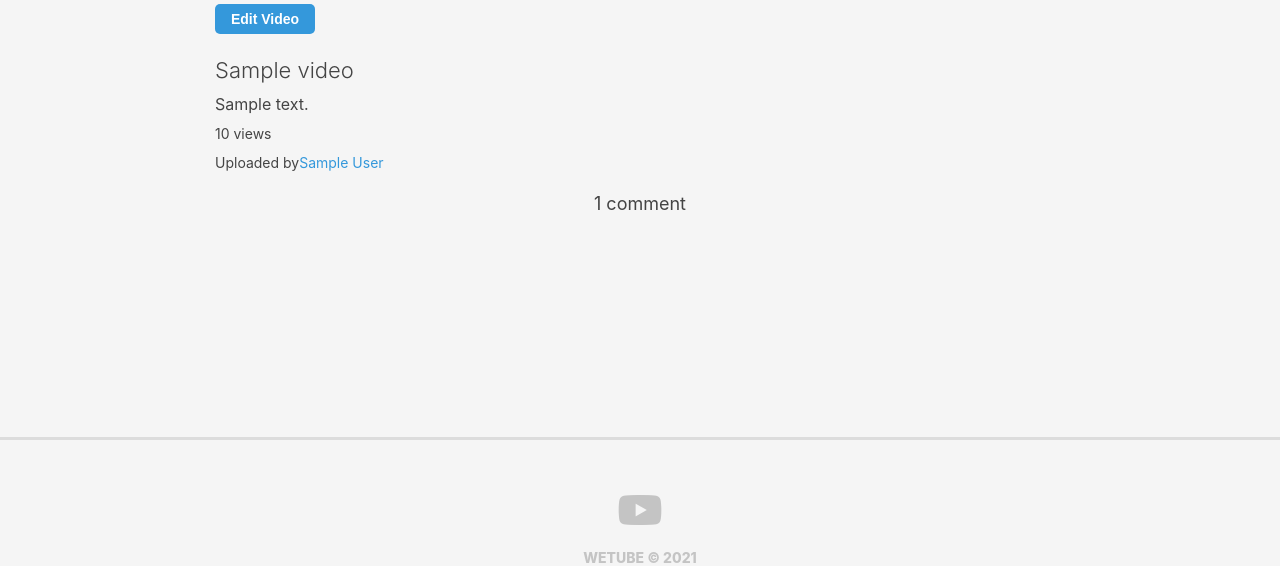
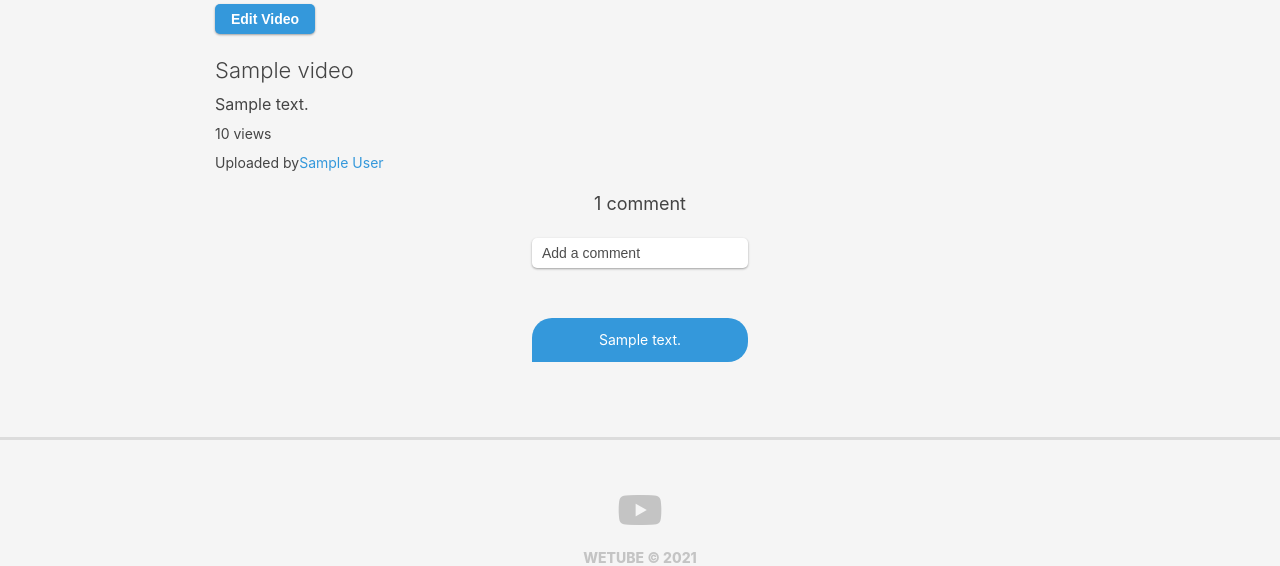
Before and after one commit to jongyeonchae/wetube_practice, a Node server app: a page that uses views/videoDetail.pug in a window 1280 px wide. Shown: the part 263-829 px from the top of the page. Run offline with Node 20, Linux system fonts and the light colour scheme; the visitor is signed in with stand-in values (Sample User, id 1); tables that the repository leaves empty hold one stand-in row (values such as "Sample post"); style sheets or scripts are compiled from the project's sources; some libraries are stand-ins or nearby versions.

Commit message:
[API] comment 등록하기
[데이터 노출 순서 변경 방법]
*populate 등을 사용해서 데이터 생성 시, 생성 순서는 오래된 것부터 시작함
1) 데이터 저장 시, .append 사용
2) array에서 reverse() 사용

```diff
--- a/assets/js/main.js
+++ b/assets/js/main.js
@@ -1,3 +1,4 @@
 import "../scss/styles.scss";
 import "./videoPlayer";
 import "./videoRecorder";
+import "./addComment";
--- a/assets/scss/main.scss
+++ b/assets/scss/main.scss
@@ -31,6 +31,7 @@ textarea,
   background-color: white;
   max-width: 320px;
   resize: none;
+  box-shadow: 0 1px 3px rgba(0, 0, 0, 0.12), 0 1px 2px rgba(0, 0, 0, 0.24);
   &::placeholder {
     font-weight: 300;
     color: rgba(0, 0, 0, 0.7);
--- a/assets/scss/pages/videoDetail.scss
+++ b/assets/scss/pages/videoDetail.scss
@@ -34,8 +34,29 @@
   }
   .video__comments {
     margin-top: 25px;
+    text-align: center;
     .video__comment-number {
       font-size: 18px;
     }
+    .add__comment {
+      margin-top: 25px;
+      width: 100%;
+      input {
+        width: 100%;
+      }
+    }
+    .video__comments-list {
+      margin-top: 50px;
+      li {
+        background-color: #3498db;
+        color: white;
+        padding: 15px;
+        border-radius: 20px;
+        border-bottom-left-radius: 0px;
+        &:not(:last-child) {
+          margin-bottom: 15px;
+        }
+      }
+    }
   }
 }
--- a/controllers/videoController.js
+++ b/controllers/videoController.js
@@ -1,5 +1,6 @@
 import routes from "../routes";
 import Video from "../models/Video";
+import Comment from "../models/Comment";
 
 export const home = async (req, res) => {
   try {
@@ -52,7 +53,7 @@ export const videoDetail = async (req, res) => {
   } = req;
   try {
     // .populate: type이 ObjectId 인 경우에만 사용 가능.
-    const video = await Video.findById(id).populate("creator");
+    const video = await Video.findById(id).populate("creator").populate("comments");
     res.render("videoDetail", { pageTitle: video.title, video });
   } catch (error) {
     console.log(error);
@@ -122,3 +123,25 @@ export const postRegisterView = async (req, res) => {
     res.end();
   }
 };
+
+export const postAddComment = async (req, res) => {
+  const {
+    params: { id },
+    body: { comment },
+    user,
+  } = req;
+  try {
+    const video = await Video.findById(id);
+    const newComment = await Comment.create({
+      text: comment,
+      creator: user.id,
+    });
+    // .push 대신 .append 사용 시, 최신 데이터부터 제시할 수 있음
+    video.comments.push(newComment.id);
+    video.save();
+  } catch (error) {
+    res.status(400);
+  } finally {
+    res.end();
+  }
+};
--- a/models/Comment.js
+++ b/models/Comment.js
@@ -2,7 +2,7 @@ import mongoose from "mongoose";
 
 const CommentSchema = new mongoose.Schema({
   text: {
-    type: Number,
+    type: String,
     required: "Title is required",
   },
   createdAt: {
--- a/routers/apiRouter.js
+++ b/routers/apiRouter.js
@@ -1,9 +1,10 @@
 import express from "express";
 import routes from "../routes";
-import { postRegisterView } from "../controllers/videoController";
+import { postAddComment, postRegisterView } from "../controllers/videoController";
 
 const apiRouter = express.Router();
 
 apiRouter.post(routes.registerView, postRegisterView);
+apiRouter.post(routes.addComment, postAddComment);
 
 export default apiRouter;
--- a/routes.js
+++ b/routes.js
@@ -30,6 +30,7 @@ const FB_CALLBACK = "/auth/facebook/callback";
 // API
 const API = "/api";
 const REGISTER_VIEW = "/:id/view";
+const ADD_COMMENT = "/:id/comment";
 
 const routes = {
   home: HOME,
@@ -79,6 +80,7 @@ const routes = {
   facebookCallback: FB_CALLBACK,
   api: API,
   registerView: REGISTER_VIEW,
+  addComment: ADD_COMMENT,
 };
 
 export default routes;
--- a/views/videoDetail.pug
+++ b/views/videoDetail.pug
@@ -21,6 +21,16 @@ block content
                 a(href=routes.userDetail(video.creator.id))=video.creator.name
         .video__comments
             if video.comments.length === 1
-                span.video__comment-number 1 comment
+                span.video__comment-number
+                    span#jsCommentNumber 1
+                    |  comment
             else
-                span.video__comment-number #{video.comments.length} comments
+                span.video__comment-number
+                    span#jsCommentNumber=video.comments.length
+                    |  comments
+            form.add__comment#jsAddComment
+                input(type="text", placeholder="Add a comment")
+            ul.video__comments-list#jsCommentList
+                each comment in video.comments.reverse()
+                    li
+                        span=comment.text
```
Also changed, not shown: assets/js/addComment.js (added, +50 -0 lines).
